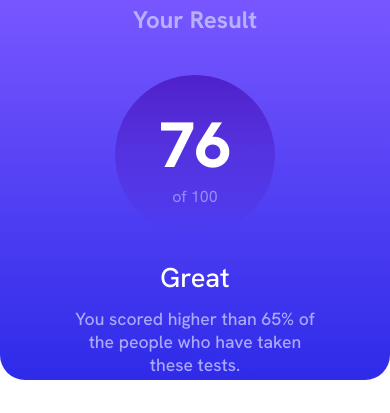
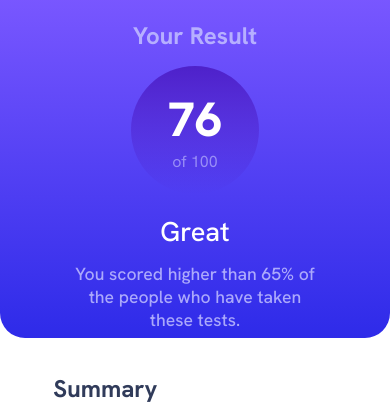
Before and after one commit to alexandru-ghergu/results-summary-component-main, a plain HTML site: page index.html in a window 390 px wide. Shown: the top 413 px of the page. Drawn offline with Linux system fonts and the light colour scheme.

Commit message:
Commit v.0.0.1

```diff
--- a/style.css
+++ b/style.css
@@ -260,23 +260,35 @@ main {
     .left-container {
         margin: auto;
         gap: 15px;
-        height: 45vh;
+        height: 40vh;
         width: 100vw;
         border-radius: 0px 0px 25px 25px;
+    }
+
+    .left-container h1 {
+        margin-top: 5vw;
     }
 
 /*Position and style of the left container circle box with the result of the test*/
 
     .result-container {
-        margin: 25px 0px 10px 0px;
-        height: 10rem;
-        width: 10rem;
+        margin: initial;
+        height: 8rem;
+        width: 8rem;
+    }
+
+/*Style of the first number of the left container circle box*/
+
+    .result-container p:nth-child(1) {
+        font-size: 3rem;
     }
 
 /*Width of the description box into the footer of the left container */
 
     .result-description-container {
+        margin: auto;
         overflow: hidden;
+        height: 35%;
         width: 100%;
     }
 
@@ -290,6 +302,7 @@ main {
     }
 
     .right-container h1 {
+        overflow: hidden;
         margin-right: 46vw;
     }
 
```
Also changed, not shown: 1 other file.
